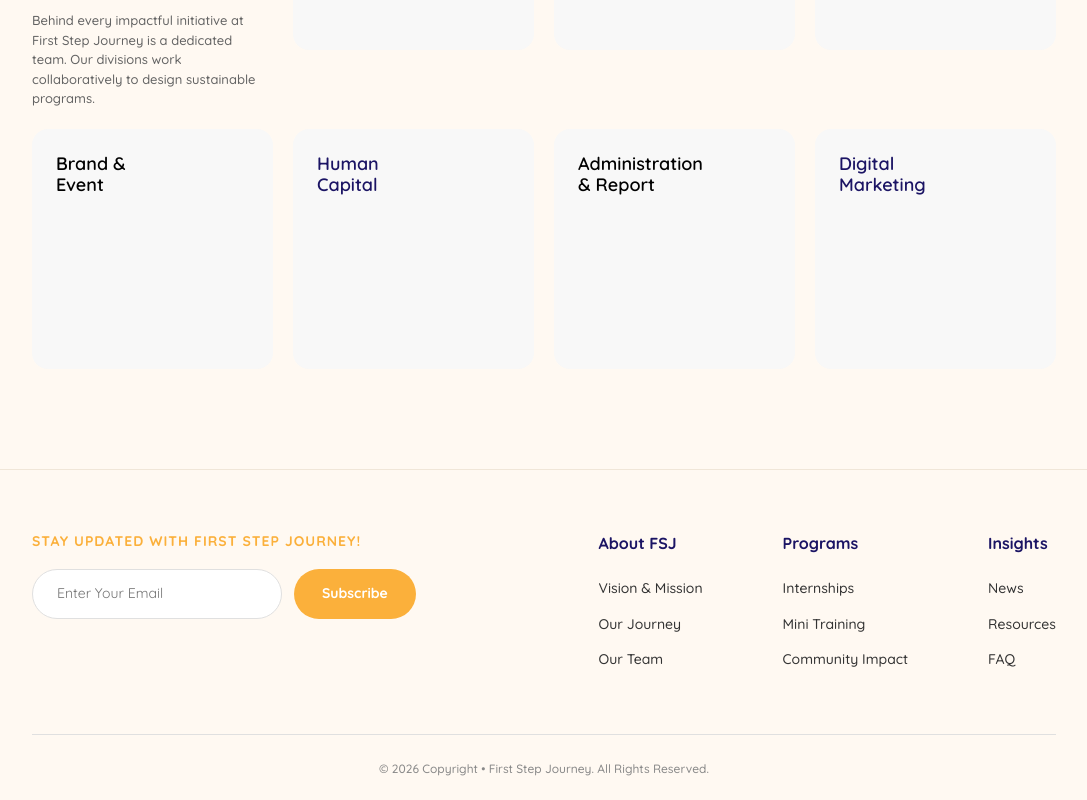
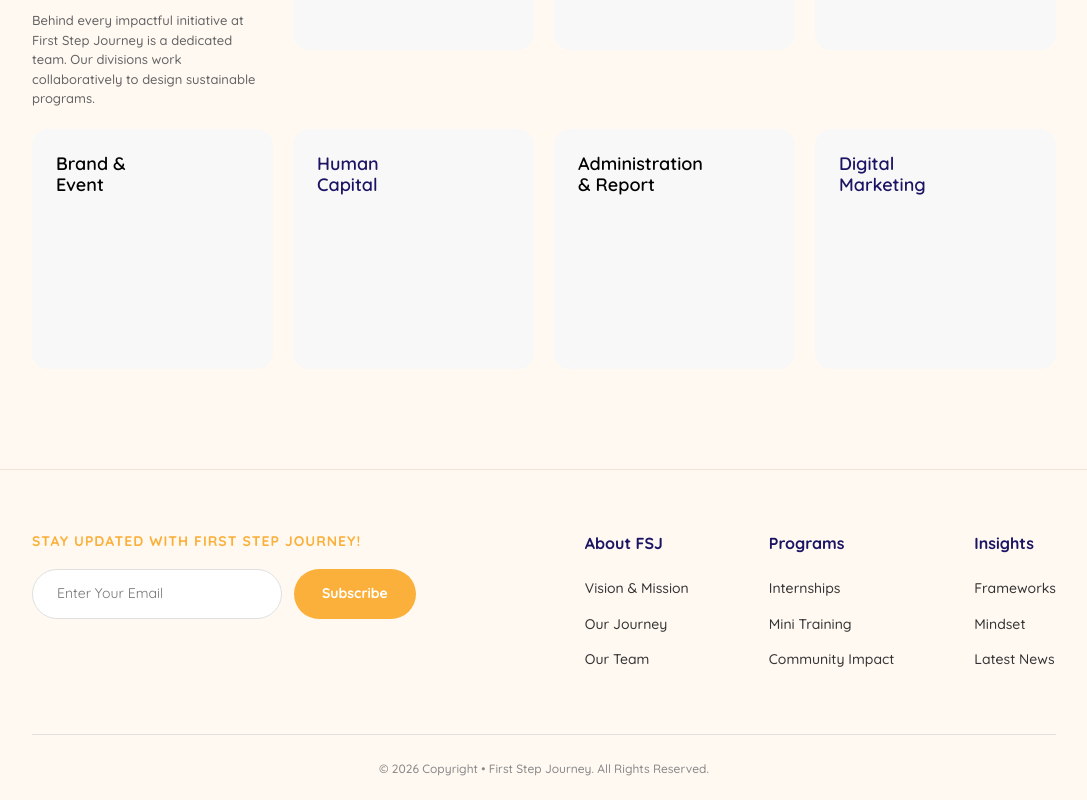
Before and after one commit to T44ro/website-fsj, a React (Vite) app in the folder frontend/: page / in a window 1280 px wide. Shown: the part 2406-3206 px from the top of the page, without its empty margins (96-1183 px from the left). Built offline with nearby package versions, Linux system fonts and the light colour scheme.

Commit message:
Update App.jsx

```diff
--- a/frontend/src/App.jsx
+++ b/frontend/src/App.jsx
@@ -2,17 +2,11 @@ import { useState, useEffect } from 'react';
 import './App.css';
 import Home from './Home';
 import AboutUs from './AboutUs';
-import ProductsPrograms from './ProductsPrograms'; // <-- Import halaman baru
-
-// === GAMBAR DI-COMMENT SEMENTARA AGAR VERCEL TIDAK ERROR ===
-// import logo from './assets/fsj-logo.png';
-// import iconIg from './assets/icon-ig.png';
-// import iconYt from './assets/icon-yt.png';
-// import iconTiktok from './assets/icon-tiktok.png';
-// import iconX from './assets/icon-x.png';
+import ProductsPrograms from './ProductsPrograms';
+import Insights from './Insights'; // <-- 1. Import halaman Insights
 
 function App() {
-  const [activePage, setActivePage] = useState('about'); // Default ke About Us
+  const [activePage, setActivePage] = useState('about');
 
   useEffect(() => {
     const hash = window.location.hash.replace('#', '');
@@ -20,8 +14,10 @@ function App() {
       setActivePage('about');
     } else if (hash === 'home') {
       setActivePage('home');
-    } else if (hash === 'programs') { // <-- Pengecekan halaman programs
+    } else if (hash === 'programs') {
       setActivePage('programs');
+    } else if (hash === 'insights') { // <-- 2. Pengecekan route insights
+      setActivePage('insights');
     }
   }, []);
 
@@ -29,54 +25,39 @@ function App() {
     if (event) event.preventDefault();
     setActivePage(pageName);
     window.location.hash = pageName;
-    window.scrollTo(0, 0); // Gulir otomatis ke atas saat pindah halaman
+    window.scrollTo(0, 0);
   };
 
   return (
     <div className="site-shell">
-      {/* ========================================= */}
-      {/* HEADER NAVIGATION                         */}
-      {/* ========================================= */}
+      {/* HEADER NAVIGATION */}
       <header className="topbar">
-        {/* Kiri: Logo (Sementara pakai teks) */}
         <div className="brand">
           <h2 style={{ margin: 0, color: '#1B1464', fontFamily: 'Quicksand' }}>FSJ</h2>
-          {/* <img src={logo} alt="First Step Journey" className="header-logo" /> */}
         </div>
 
-        {/* Tengah: Menu Navigasi Bentuk Pil */}
         <nav className="topnav">
           <a href="#home" className={activePage === 'home' ? 'nav-item active' : 'nav-item'} onClick={(e) => changePage('home', e)}>Home</a>
           <a href="#about" className={activePage === 'about' ? 'nav-item active' : 'nav-item'} onClick={(e) => changePage('about', e)}>About Us</a>
-
-          {/* <-- Menu Product & Programs sudah ditambahkan onClick --> */}
           <a href="#programs" className={activePage === 'programs' ? 'nav-item active' : 'nav-item'} onClick={(e) => changePage('programs', e)}>Product & Programs</a>
 
-          <a href="#insights" className="nav-item">Insights</a>
+          {/* <-- 3. Menu Insights dibuat bisa diklik --> */}
+          <a href="#insights" className={activePage === 'insights' ? 'nav-item active' : 'nav-item'} onClick={(e) => changePage('insights', e)}>Insights</a>
+
           <a href="#community" className="nav-item">Community</a>
           <a href="#contacts" className="nav-item">Contacts</a>
         </nav>
 
-        {/* Kanan: Ikon Sosial Media (Sementara di-hide agar aman) */}
-        <div className="social-links">
-          {/* <a href="#" className="social-btn"><img src={iconIg} alt="Instagram" /></a>
-          <a href="#" className="social-btn"><img src={iconYt} alt="YouTube" /></a>
-          <a href="#" className="social-btn"><img src={iconTiktok} alt="TikTok" /></a>
-          <a href="#" className="social-btn"><img src={iconX} alt="X" /></a>
-          */}
-        </div>
+        <div className="social-links"></div>
       </header>
 
-      {/* ========================================= */}
-      {/* SAKLAR KONTEN HALAMAN                     */}
-      {/* ========================================= */}
+      {/* SAKLAR KONTEN HALAMAN */}
       {activePage === 'home' && <Home changePage={changePage} />}
       {activePage === 'about' && <AboutUs />}
       {activePage === 'programs' && <ProductsPrograms />}
+      {activePage === 'insights' && <Insights />} {/* <-- 4. Tampilkan halaman Insights */}
 
-      {/* ========================================= */}
-      {/* FOOTER                                    */}
-      {/* ========================================= */}
+      {/* FOOTER */}
       <footer className="site-footer">
         <div className="footer-top">
           <div>
@@ -101,9 +82,9 @@ function App() {
             </div>
             <div>
               <h3>Insights</h3>
-              <a href="#blog">News</a>
-              <a href="#blog">Resources</a>
-              <a href="#blog">FAQ</a>
+              <a href="#insights" onClick={(e) => changePage('insights', e)}>Frameworks</a>
+              <a href="#insights" onClick={(e) => changePage('insights', e)}>Mindset</a>
+              <a href="#insights" onClick={(e) => changePage('insights', e)}>Latest News</a>
             </div>
           </div>
         </div>
```
